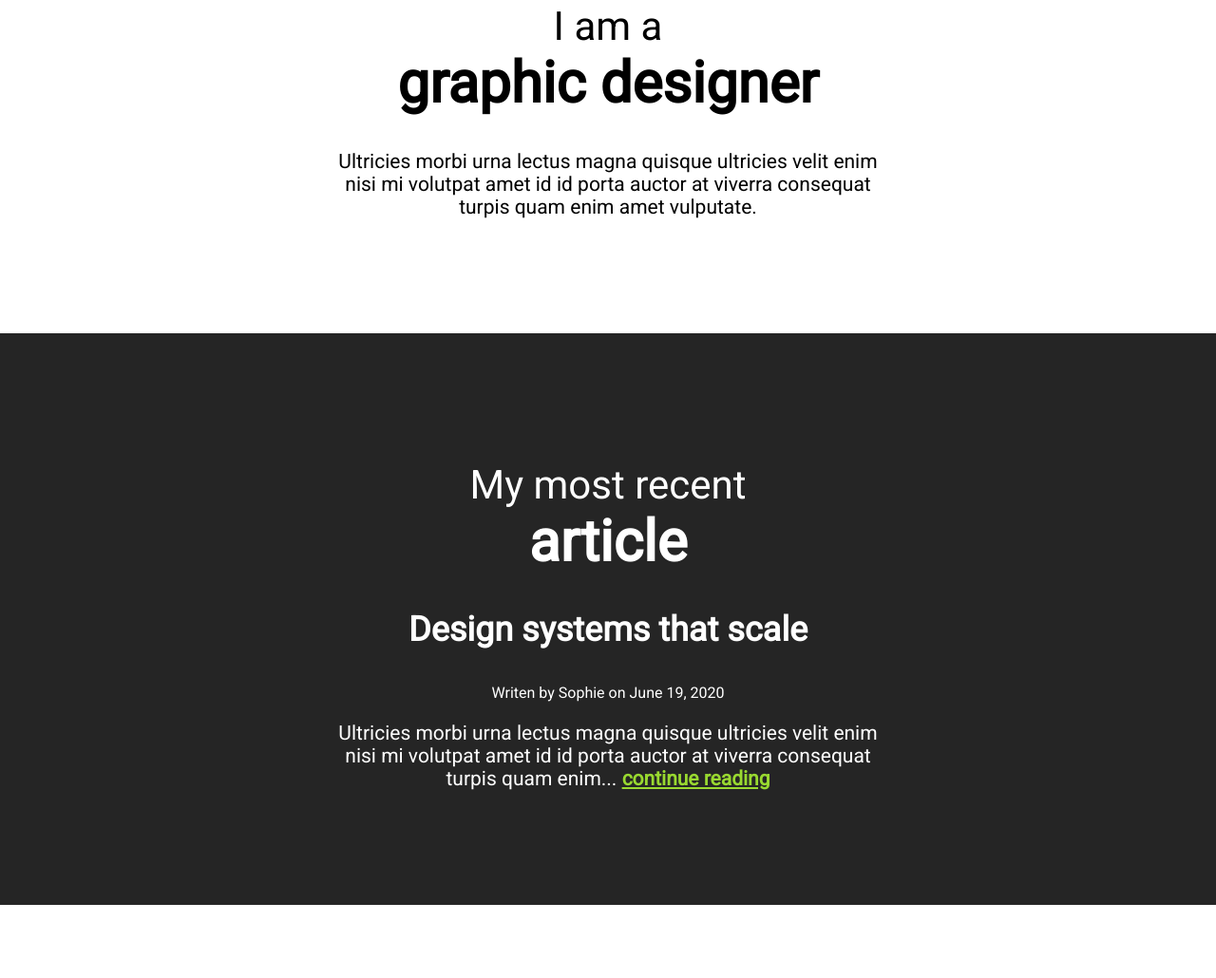
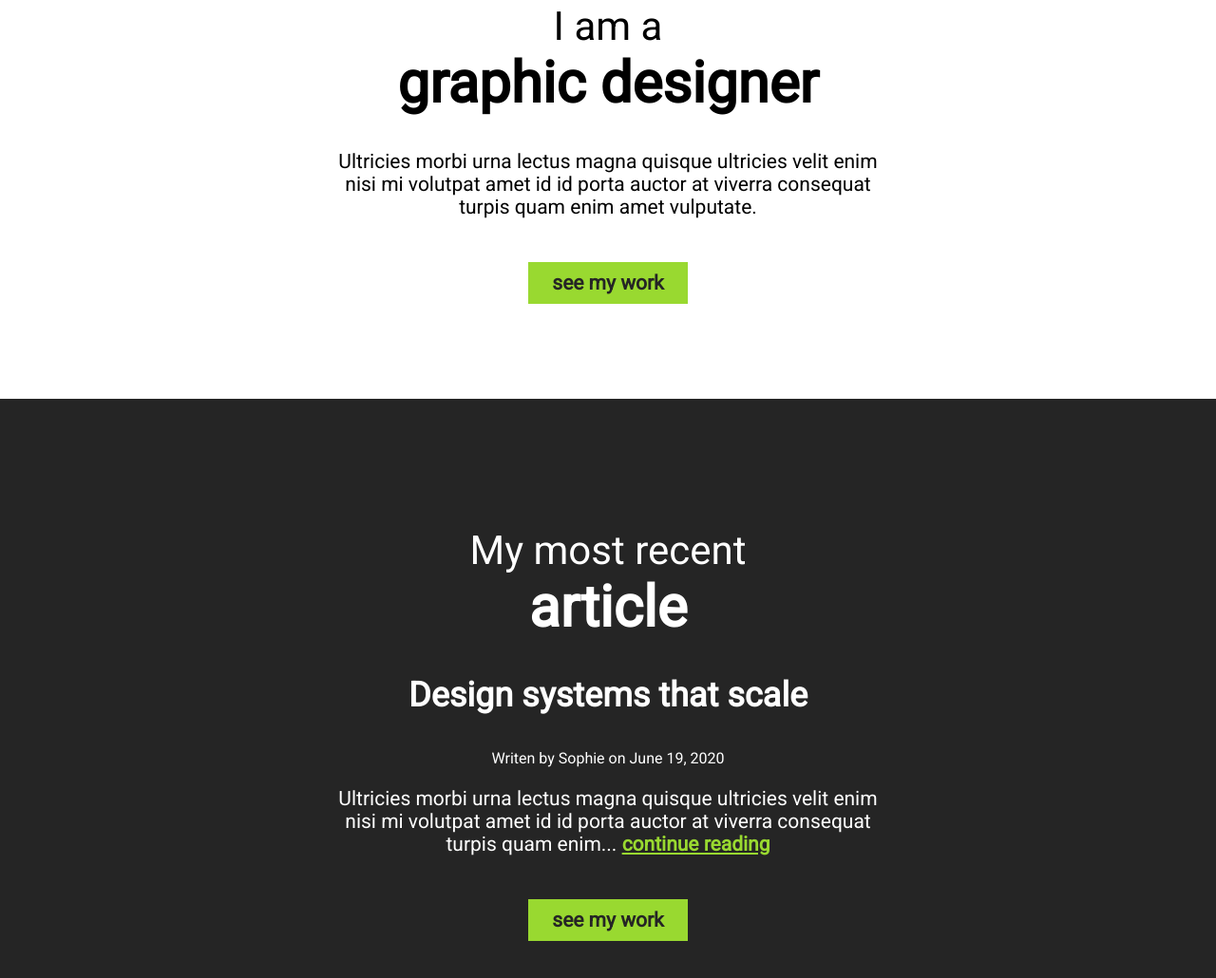
Before and after one commit to mpumi-moale/sophia-profile, a website built with Vite: page index.html in a window 1280 px wide. Shown: the part 882-1912 px from the top of the page at 95% size. Before the commit the page ends 1835 px from the top, so only its background shows below. Built offline with nearby package versions, Linux system fonts and the light colour scheme; a web font is replaced by a local one.

Commit message:
links styled like buttons

```diff
--- a/css/style.css
+++ b/css/style.css
@@ -28,6 +28,7 @@
 
 h1 {
     font-size: 60px;
+
 }
 
 h2 {
@@ -71,3 +72,20 @@
     background-color: #252525;
     color: #fff;
 }
+
+/* BUTTONS */
+
+.btn {
+    display: inline-block;
+    color: #252525;
+    text-decoration: none;
+    background: #99D930;
+    padding: 10px 25px;
+    margin-top: 25px;
+}
+
+.btn:hover,
+.btn:focus {
+    color: #fff;
+    background: #252525;
+}
--- a/index.html
+++ b/index.html
@@ -19,6 +19,7 @@
                 <div class="container">
                     <h2>I am a <span class="bold-text">graphic designer</span></h2>
                     <p>Ultricies morbi urna lectus magna quisque ultricies velit enim nisi mi volutpat amet id id porta auctor at viverra consequat turpis quam enim amet vulputate.</p>
+                    <a href="#" class="btn">see my work</a>
                 </div>
             </section>
 
@@ -30,6 +31,7 @@
                     <h3>Design systems that scale</h3>
                     <p class="small-text">Writen by Sophie on June 19, 2020</p>
                     <p>Ultricies morbi urna lectus magna quisque ultricies velit enim nisi mi volutpat amet id id porta auctor at viverra consequat turpis quam enim... <a href="#">continue reading</a></p>
+                    <a href="#" class="btn">see my work</a>
                 </article>
                 </div>
 
```
